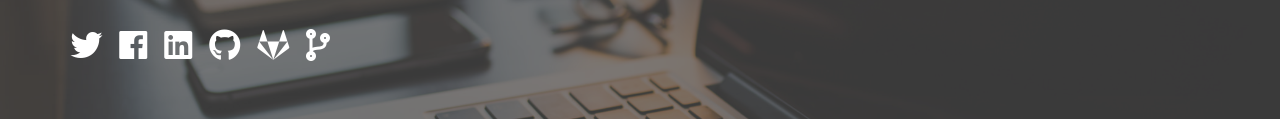
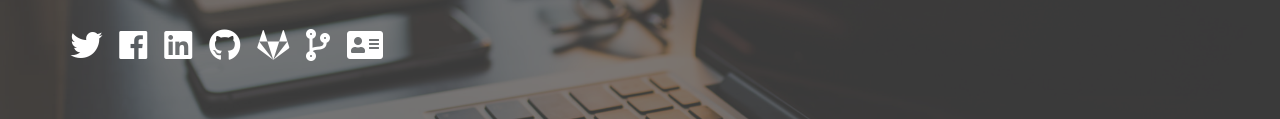
Before and after one commit to ManthanKeim/manthankeim.github.io, a website: page index.html in a window 1280 px wide. Shown: the part 413-532 px from the top of the page. Drawn offline with Linux system fonts and the light colour scheme.

Commit message:
Update index.html

```diff
--- a/index.html
+++ b/index.html
@@ -81,6 +81,9 @@
       <a href="https://gitlab.com/ManthanKeim/portfolio">
         <i class="fas fa-code-branch fa-2x"></i>
       </a>
+      <a href="Manthan_keim_cv_Feb.pdf">
+        <i class="fas fa-address-card fa-2x"></i>
+      </a>
     </div>
   </main>
 
```
